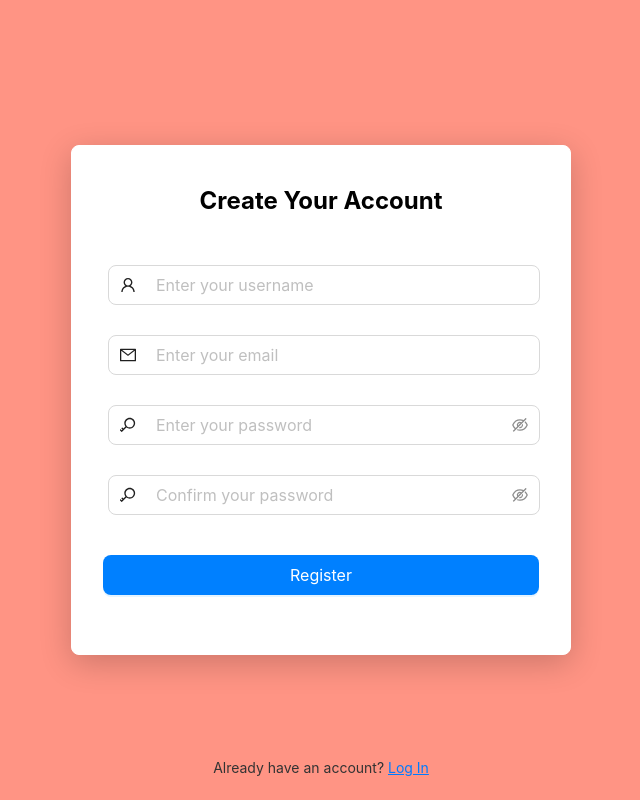
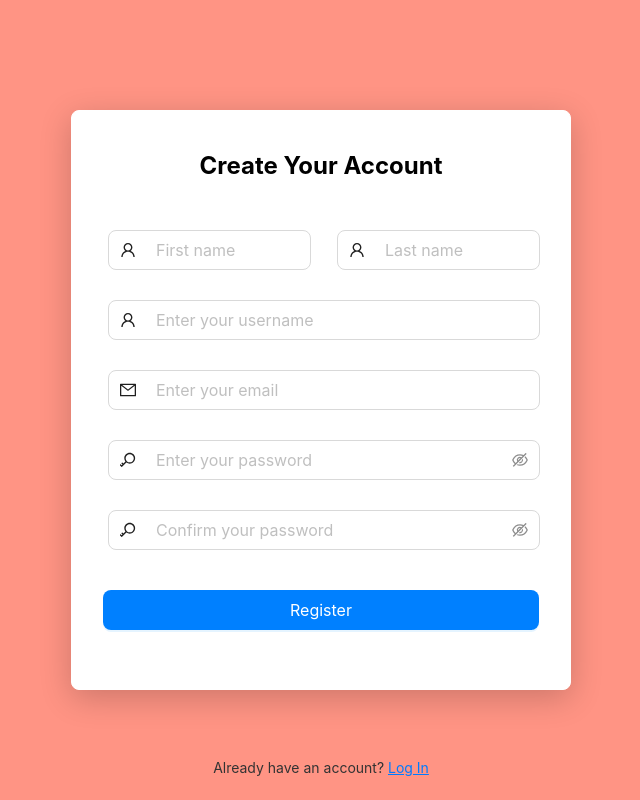
Before and after one commit to Janhavi-2001/TransManage, a React (Create React App) app in the folder TransManage_frontend/: page /register in a window 1280 px wide. Shown: the whole page, without its empty margins (319-959 px from the left). Built offline with nearby package versions, Linux system fonts and the light colour scheme.

Commit message:
Fix front-end workflow of user registration

```diff
--- a/TransManage_frontend/src/Components/Register/Register.css
+++ b/TransManage_frontend/src/Components/Register/Register.css
@@ -90,3 +90,29 @@
     font-size: 14px;
     color: #333;
 }
+
+.register-success-modal {
+    text-align: center;
+    padding: 20px;
+}
+
+.register-success-modal h2 {
+    color: #52c41a;
+    margin-bottom: 16px;
+    font-size: 24px;
+}
+
+.register-success-modal p {
+    color: #666;
+    font-size: 16px;
+    line-height: 1.5;
+}
+
+.ant-modal-content {
+    border-radius: 12px;
+    overflow: hidden;
+}
+
+.ant-modal-body {
+    padding: 24px;
+}
--- a/TransManage_frontend/src/Components/Register/Register.jsx
+++ b/TransManage_frontend/src/Components/Register/Register.jsx
@@ -1,13 +1,41 @@
 import { useState } from 'react';
-import { Button, Form, Input, message } from 'antd';
+import { Button, Form, Input, message, Row, Col, Modal } from 'antd';
 import './Register.css';
-import { UserOutlined, MailOutlined, KeyOutlined } from '@ant-design/icons';
+import { UserOutlined, MailOutlined, KeyOutlined, CheckCircleOutlined } from '@ant-design/icons';
+import { useNavigate } from 'react-router-dom';
+import { registerUser } from '../../api/registerAPI';
+
 
 const Register = () => {
     const [loading, setLoading] = useState(false);
+    const [isModalVisible, setIsModalVisible] = useState(false);
+    const [form] = Form.useForm();
+    const navigate = useNavigate();
 
-    const onFinish = (values) => {
-        message.success('Registration attempted!');
+    const onFinish = async (values) => {
+        const { firstName, lastName, username, email, password, confirmPassword } = values;
+
+        if (password !== confirmPassword) {
+            message.error('Passwords do not match!');
+            return;
+        }
+
+        setLoading(true);
+        try {
+            const responseMessage = await registerUser({ firstName, lastName, username, email, password });
+            message.success(responseMessage);
+            form.resetFields()
+            setIsModalVisible(true);
+        } catch (error) {
+            message.error(error.message);
+        } finally {
+            setLoading(false);
+        }
+    };
+
+    const handleModalOk = () => {
+        setIsModalVisible(false);
+        navigate('/login');
     };
 
     return (
@@ -17,12 +45,43 @@ const Register = () => {
                 <h2>Create Your Account</h2>
                 <br></br>
                 <Form
+                    form={form}
                     name="register"
                     initialValues={{ remember: true }}
                     onFinish={onFinish}
                     className="register-form"
                     layout="vertical">
 
+                    <Row gutter={0}>
+                    <Col span={12}>
+                        <Form.Item
+                        name="firstName"
+                        className="register-form-item"
+                        rules={[
+                            {
+                            required: true,
+                            message: 'Please input your first name!',
+                            },
+                        ]}
+                        >
+                        <Input placeholder="First name" size='large' prefix={<UserOutlined />}/>
+                        </Form.Item>
+                    </Col>
+                    <Col span={12}>
+                        <Form.Item
+                        name="lastName"
+                        className="register-form-item"
+                        rules={[
+                            {
+                            required: true,
+                            message: 'Please input your last name!',
+                            },
+                        ]}
+                        >
+                        <Input placeholder="Last name" size='large' prefix={<UserOutlined />}/>
+                        </Form.Item>
+                    </Col>
+                    </Row>
                     <Form.Item
                         name="username"
                         rules={[{ required: true, message: 'Please input your username!' }]}
@@ -62,8 +121,30 @@ const Register = () => {
                 <p>Already have an account? <a href="/login">Log In</a></p>
             </div>
             </div>
+            <Modal
+                title="Registration Successful"
+                open={isModalVisible}
+                onOk={handleModalOk}
+                footer={[
+                    <Button key="ok" type="success" onClick={handleModalOk}>
+                        Continue to Login
+                    </Button>
+                ]}
+                centered
+                width={400}
+            >
+                <div className="register-success-modal">
+                    <div style={{ textAlign: 'center' }}>
+                        <CheckCircleOutlined style={{ fontSize: '48px', color: '#52c41a' }} />
+                        <h2 style={{ color: '#52c41a', marginBottom: '16px' }}>Registration Successful!</h2>
+                        <p style={{ color: '#666', fontSize: '16px' }}>
+                            Your account has been created successfully. You can now log in with your credentials.
+                        </p>
+                    </div>
+                </div>
+            </Modal>
         </>
-);
+    );
 };
 
 export default Register;
--- /dev/null
+++ b/TransManage_frontend/src/api/registerAPI.js
@@ -0,0 +1,17 @@
+const API_BASE = 'http://localhost:8080/api/auth'
+
+export const registerUser = async ({ firstName, lastName, username, email, password }) => {
+    const response = await fetch(`${API_BASE}/register`, {
+        method: 'POST',
+        headers: { 'Content-Type': 'application/json' },
+        body: JSON.stringify({ firstName, lastName, username, email, password }),
+    });
+
+    const data = await response.text();
+
+    if (!response.ok) {
+        throw new Error(data || 'Registration failed');
+    }
+
+    return data;
+};
```
Also changed, not shown: 1 other file (tests, documents, lock files or other folders).
